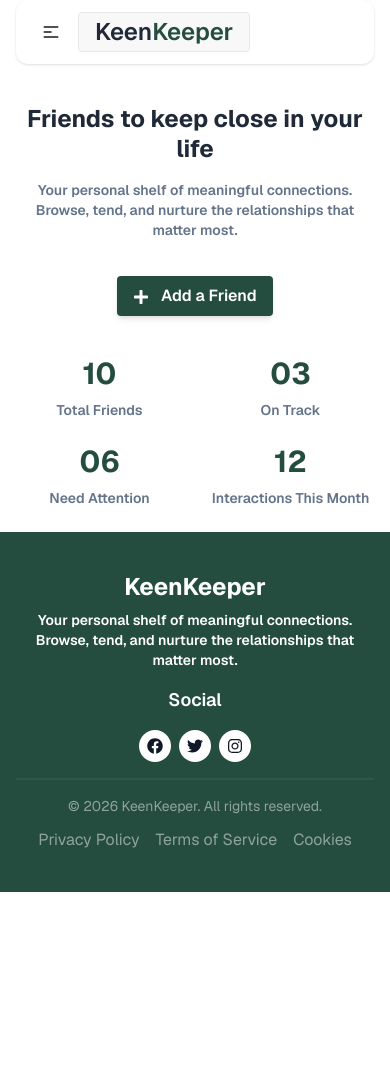
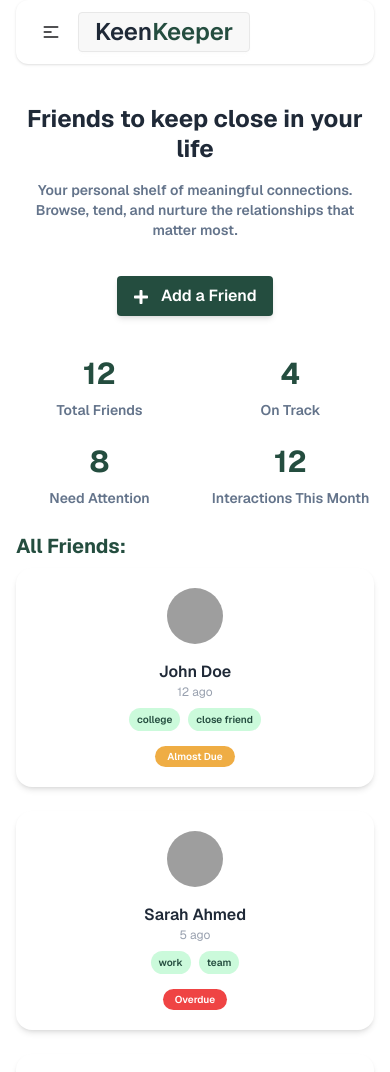
Before and after one commit to sagorhasan17/keen-keeper-site-a7-sagor, a React (Vite) app: page / in a window 390 px wide. Shown: the top 1072 px of the page. Before the commit the page ends 892 px from the top, so only its background shows below. Built offline with nearby package versions, Linux system fonts and the light colour scheme; grey boxes are pictures that could not be loaded.

Commit message:
fething friends data and showing on home page acuraten to desing with responsive and dynamic summary card value

```diff
--- a/public/friends.json
+++ b/public/friends.json
@@ -5,7 +5,7 @@
     "picture": "https://i.ibb.co.com/PzYTJV4n/man.png",
     "email": "john@example.com",
     "days_since_contact": 12,
-    "status": "overdue",
+    "status": "Almost Due",
     "tags": ["college", "close friend"],
     "bio": "Met in university. Love hiking together.",
     "goal": 14,
@@ -17,7 +17,7 @@
     "picture": "https://i.ibb.co.com/PzYTJV4n/man.png",
     "email": "sarah@example.com",
     "days_since_contact": 5,
-    "status": "active",
+    "status": "Overdue",
     "tags": ["work", "team"],
     "bio": "Colleague from marketing team.",
     "goal": 7,
@@ -29,7 +29,7 @@
     "picture": "https://i.ibb.co.com/0jghRP4b/woman.png",
     "email": "michael@example.com",
     "days_since_contact": 20,
-    "status": "overdue",
+    "status": "Overdue",
     "tags": ["gym", "friend"],
     "bio": "Workout partner at local gym.",
     "goal": 10,
@@ -41,7 +41,7 @@
     "picture": "https://i.ibb.co.com/0jghRP4b/woman.png",
     "email": "ayesha@example.com",
     "days_since_contact": 2,
-    "status": "active",
+    "status": "Overdue",
     "tags": ["family"],
     "bio": "Cousin living in Dhaka.",
     "goal": 5,
@@ -53,7 +53,7 @@
     "picture": "https://i.ibb.co.com/0jghRP4b/woman.png",
     "email": "david@example.com",
     "days_since_contact": 30,
-    "status": "overdue",
+    "status": "On-Track",
     "tags": ["business"],
     "bio": "Client from freelance project.",
     "goal": 15,
@@ -65,7 +65,7 @@
     "picture": "https://i.ibb.co.com/0jghRP4b/woman.png",
     "email": "fatima@example.com",
     "days_since_contact": 7,
-    "status": "due",
+    "status": "On-Track",
     "tags": ["school"],
     "bio": "School friend from childhood.",
     "goal": 10,
@@ -77,7 +77,7 @@
     "picture": "https://i.ibb.co.com/PzYTJV4n/man.png",
     "email": "rahim@example.com",
     "days_since_contact": 1,
-    "status": "active",
+    "status": "Almost Due",
     "tags": ["neighbor"],
     "bio": "Lives next door.",
     "goal": 3,
@@ -89,7 +89,7 @@
     "picture": "https://i.ibb.co.com/0jghRP4b/woman.png",
     "email": "emily@example.com",
     "days_since_contact": 18,
-    "status": "overdue",
+    "status": "Almost Due",
     "tags": ["travel"],
     "bio": "Met during a trip abroad.",
     "goal": 12,
@@ -101,7 +101,7 @@
     "picture": "https://i.ibb.co.com/PzYTJV4n/man.png",
     "email": "hasan@example.com",
     "days_since_contact": 9,
-    "status": "due",
+    "status": "Overdue",
     "tags": ["university"],
     "bio": "Classmate in computer science.",
     "goal": 14,
@@ -113,7 +113,7 @@
     "picture": "https://i.ibb.co.com/0jghRP4b/woman.png",
     "email": "sophia@example.com",
     "days_since_contact": 4,
-    "status": "active",
+    "status": "On-Track",
     "tags": ["design"],
     "bio": "UI/UX designer friend.",
     "goal": 6,
@@ -125,7 +125,7 @@
     "picture": "https://i.ibb.co.com/0jghRP4b/woman.png",
     "email": "nusrat@example.com",
     "days_since_contact": 25,
-    "status": "overdue",
+    "status": "On-Track",
     "tags": ["college"],
     "bio": "Old college friend.",
     "goal": 10,
@@ -137,7 +137,7 @@
     "picture": "https://i.ibb.co.com/PzYTJV4n/man.png",
     "email": "chris@example.com",
     "days_since_contact": 6,
-    "status": "due",
+    "status": "Overdue",
     "tags": ["client"],
     "bio": "Regular client for projects.",
     "goal": 8,
--- /dev/null
+++ b/src/components/loader/Loader.jsx
@@ -0,0 +1,30 @@
+const Loader = () => {
+  return (
+    <div className="min-h-[60vh] sm:min-h-[70vh] lg:min-h-[75vh] flex items-center justify-center bg-white px-4">
+      <div className="flex flex-col items-center gap-4 sm:gap-5">
+        <div className="relative flex items-center justify-center">
+          <div className="h-14 w-14 sm:h-16 sm:w-16 lg:h-20 lg:w-20 rounded-full border-[5px] sm:border-[6px] border-gray-200 border-t-[#244d3f] animate-spin"></div>
+
+          <div className="absolute h-3 w-3 sm:h-4 sm:w-4 rounded-full bg-[#244d3f] shadow-lg shadow-blue-500/50"></div>
+        </div>
+
+        <div className="text-center">
+          <h2 className="text-lg sm:text-xl font-bold text-gray-800 tracking-wide">
+            Loading...
+          </h2>
+          <p className="text-xs sm:text-sm text-gray-500 mt-1">
+            Please wait for data fetching...
+          </p>
+        </div>
+
+        <div className="flex gap-1.5 sm:gap-2 mt-1">
+          <span className="w-2 h-2 sm:w-2.5 sm:h-2.5 bg-[#244d3f] rounded-full animate-bounce [animation-delay:-0.3s]"></span>
+          <span className="w-2 h-2 sm:w-2.5 sm:h-2.5 bg-[#244d3f] rounded-full animate-bounce [animation-delay:-0.15s]"></span>
+          <span className="w-2 h-2 sm:w-2.5 sm:h-2.5 bg-[#244d3f] rounded-full animate-bounce"></span>
+        </div>
+      </div>
+    </div>
+  );
+};
+
+export default Loader;
--- a/src/components/pageComponents/SummaryCard.jsx
+++ b/src/components/pageComponents/SummaryCard.jsx
@@ -1,19 +1,31 @@
-const SummaryCard = () => {
+import { use } from "react";
+
+const SummaryCard = ({ friendsPromise }) => {
+  const friends = use(friendsPromise);
+
+  const onTrack = friends.filter((f) => f.status === "On-Track").length;
+  const almostDue = friends.filter((f) => f.status === "Almost Due").length;
+  const overdue = friends.filter((f) => f.status === "Overdue").length;
+
   return (
     <div className="w-full max-w-7xl mx-auto px-4 sm:px-6 lg:px-8">
       <div className="grid grid-cols-2 sm:grid-cols-2 md:grid-cols-4 gap-6 sm:gap-10 lg:gap-16 text-center font-geist pb-6">
         <div>
-          <h2 className="text-3xl font-bold text-[#244d3f] pb-2">10</h2>
+          <h2 className="text-3xl font-bold text-[#244d3f] pb-2">
+            {friends.length}
+          </h2>
           <p className="text-sm font-semibold text-[#64748b]">Total Friends</p>
         </div>
 
         <div>
-          <h2 className="text-3xl font-bold text-[#244d3f] pb-2">03</h2>
+          <h2 className="text-3xl font-bold text-[#244d3f] pb-2">{onTrack}</h2>
           <p className="text-sm font-semibold text-[#64748b]">On Track</p>
         </div>
 
         <div>
-          <h2 className="text-3xl font-bold text-[#244d3f] pb-2">06</h2>
+          <h2 className="text-3xl font-bold text-[#244d3f] pb-2">
+            {almostDue + overdue}
+          </h2>
           <p className="text-sm font-semibold text-[#64748b]">Need Attention</p>
         </div>
 
--- /dev/null
+++ b/src/components/pageComponents/friendsSection/FriendCard.jsx
@@ -0,0 +1,46 @@
+const FriendCard = ({ friend }) => {
+  return (
+    <div className="bg-white rounded-2xl shadow-md hover:shadow-lg transition duration-300 p-5 sm:p-6 text-center cursor-pointer">
+      <div className="flex justify-center mb-4">
+        <img
+          src={friend.picture}
+          alt={friend.name}
+          className="w-14 h-14 sm:w-16 sm:h-16 rounded-full object-cover"
+        />
+      </div>
+
+      <h3 className="text-base sm:text-lg font-semibold text-[#1f2937]">
+        {friend.name}
+      </h3>
+
+      <p className="text-xs text-gray-400 mb-2">
+        {`${friend.days_since_contact} ago`}
+      </p>
+
+      <div className="flex items-center justify-center gap-2 flex-wrap mb-3">
+        {friend.tags?.map((tag, idx) => (
+          <span
+            key={idx}
+            className="text-[10px] sm:text-xs px-2 py-1 rounded-full bg-[#cbfadb] text-[#244d3f] font-semibold"
+          >
+            {tag}
+          </span>
+        ))}
+      </div>
+
+      <span
+        className={`text-[10px] sm:text-xs px-3 py-1 rounded-full font-semibold ${
+          friend.status === "Overdue"
+            ? "bg-[#ef4444] text-white"
+            : friend.status === "Almost Due"
+              ? "bg-[#efad44] text-white"
+              : "bg-[#244d3f] text-white"
+        }`}
+      >
+        {friend.status}
+      </span>
+    </div>
+  );
+};
+
+export default FriendCard;
--- /dev/null
+++ b/src/components/pageComponents/friendsSection/Friends.jsx
@@ -0,0 +1,14 @@
+import { use } from "react";
+import ShowAllFriends from "./ShowAllFriends";
+
+const Friends = ({ friendsPromise }) => {
+  const friends = use(friendsPromise);
+
+  return (
+    <>
+      <ShowAllFriends friends={friends}></ShowAllFriends>
+    </>
+  );
+};
+
+export default Friends;
--- /dev/null
+++ b/src/components/pageComponents/friendsSection/ShowAllFriends.jsx
@@ -0,0 +1,16 @@
+import FriendCard from "./FriendCard";
+
+const ShowAllFriends = ({ friends }) => {
+  return (
+    <div className="w-full max-w-7xl mx-auto px-4 sm:px-6 lg:px-8 font-geist">
+      <h3 className="text-xl md:text-2xl font-bold text-[#244d3f] pb-2">All Friends:</h3>
+      <div className="grid grid-cols-1 sm:grid-cols-2 md:grid-cols-3 lg:grid-cols-4 gap-6 sm:gap-8 lg:gap-10">
+        {friends.map((friend) => (
+          <FriendCard key={friend.id} friend={friend} />
+        ))}
+      </div>
+    </div>
+  );
+};
+
+export default ShowAllFriends;
--- a/src/pages/home/Home.jsx
+++ b/src/pages/home/Home.jsx
@@ -1,11 +1,20 @@
+import { Suspense } from "react";
+
+import Loader from "../../components/loader/Loader";
 import Banner from "../../components/pageComponents/Banner";
+import Friends from "../../components/pageComponents/friendsSection/Friends";
 import SummaryCard from "../../components/pageComponents/SummaryCard";
+
+const friendsPromise = fetch("/friends.json").then((res) => res.json());
 
 const HomePage = () => {
   return (
     <>
       <Banner></Banner>
-      <SummaryCard></SummaryCard>
+      <SummaryCard friendsPromise={friendsPromise}></SummaryCard>
+      <Suspense fallback={<Loader></Loader>}>
+        <Friends friendsPromise={friendsPromise}></Friends>
+      </Suspense>
     </>
   );
 };
```
